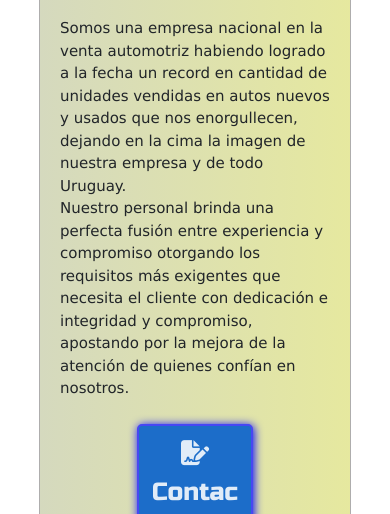
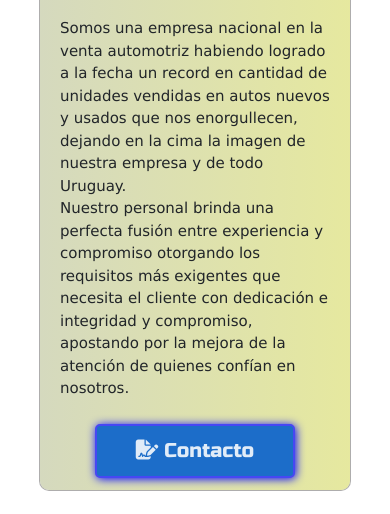
Before and after one commit to octavioadm/DXCar, a plain HTML site: page html/empresa.html in a window 390 px wide. Shown: the part 330-844 px from the top of the page. Drawn offline with nearby package versions, Linux system fonts and the light colour scheme.

Commit message:
boton descripcion empresa modoficado para que no se achique tanto al redimensionar

```diff
--- a/sass/styles.scss
+++ b/sass/styles.scss
@@ -497,8 +497,8 @@ $mostrar: true;
   background-color: #1c6dc9;
   border: 2px solid #4747f3;
   box-shadow: 1px 1px 10px #0000ff;
-  width: 15%;
-  font-size: 1.1vw;
+  width: 18rem;
+  font-size: 2rem;
   padding: 1rem;
   border-radius: 5px;
   margin: 2% 0 1% 0%;
@@ -587,8 +587,8 @@ $mostrar: true;
     padding: 1rem;
   }
   #botonContacto {
-    width: 50%;
-    font-size: 2.5rem;
+    width: 20rem;
+    font-size: 2rem;
   }
   /*NUESTRO EQUIPO*/
   .titleSection {
@@ -598,7 +598,7 @@ $mostrar: true;
     display: flex;
     flex-direction: column;
     justify-content: center;
-    width: 50%;
+    width: 70%;
     gap: 15px;
   }
   .containerTeam__img img {
```
Also changed, not shown: css/styles.css, 1 other file.
